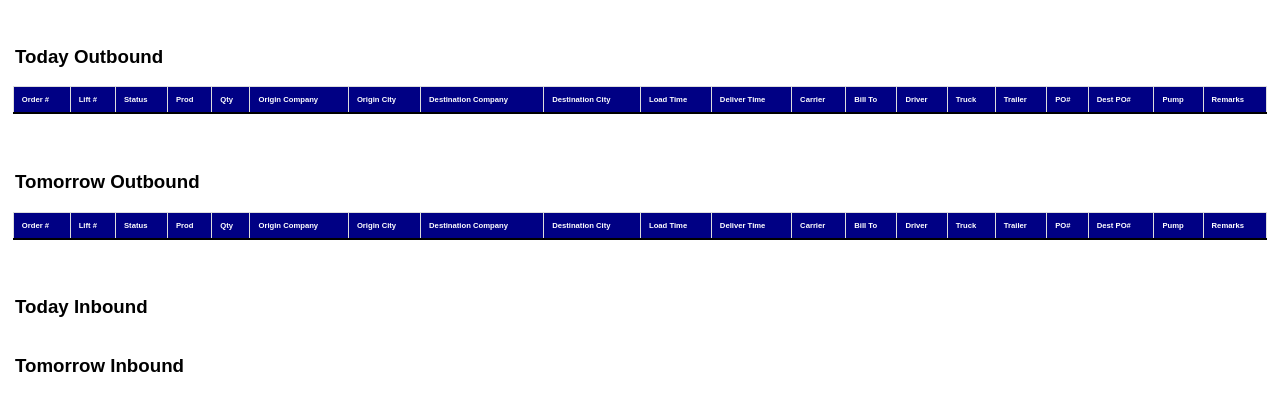
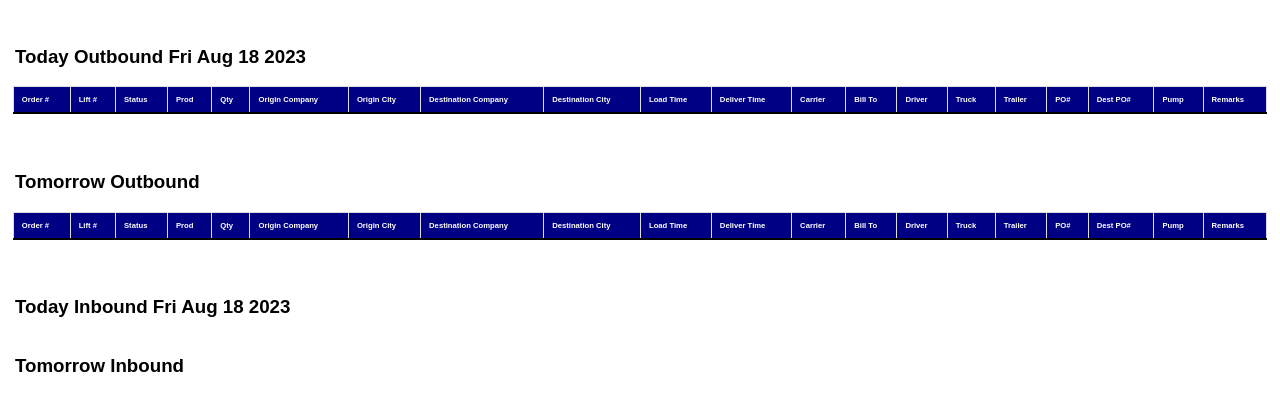
Before and after one commit to CelticJasen/coastal-ext-load-scheduler, a plain HTML site: page html/viewer.html in a window 1280 px wide. Shown: the part 127-538 px from the top of the page. Drawn offline with Linux system fonts and the light colour scheme; no server answers.

Commit message:
Fixed a database pool error that was occurring when trying to close the pool and crashing the server script. Added some extra error handling for it as well. I also added the current date on the viewer.

```diff
--- a/html/css/viewer.css
+++ b/html/css/viewer.css
@@ -116,6 +116,10 @@ h3{
 .dynamicTable td {
     color: black;
     border-bottom: 2px solid black;
+}
+
+.currentDate {
+    display: inline;
 }
 
 @media (max-width: 1425px){
--- a/html/scripts/viewer.js
+++ b/html/scripts/viewer.js
@@ -302,6 +302,13 @@ window.onload = function(){
     createTable("tomorrow");
 }
 
+const currentDateElements = document.getElementsByClassName("currentDate");
+const currentDate = new Date();
+
+for(const element of currentDateElements){
+    element.textContent = currentDate.toDateString();
+}
+
 /* document.getElementById('searchButton').addEventListener('click', createTable);
 
 newLogoutButton();
--- a/html/viewer.html
+++ b/html/viewer.html
@@ -23,11 +23,11 @@
             <a href="#">View Clinton Asphalt Only</a>
         </div>
     </div>
-    <h3>Today Outbound</h3>
+    <h3>Today Outbound <div class="currentDate"></div></h3>
     <div id="tableContainerTodayOutbound" class="tableContainer"></div>
     <h3>Tomorrow Outbound</h3>
     <div id="tableContainerTomorrowOutbound" class="tableContainer"></div>
-    <h3>Today Inbound</h3>
+    <h3>Today Inbound <div class="currentDate"></div></h3>
     <div id="tableContainerTodayInbound" class="tableContainer"></div>
     <h3>Tomorrow Inbound</h3>
     <div id="tableContainerTomorrowInbound" class="tableContainer"></div>
```
Also changed, not shown: backend/server.js (+10 -12 lines).
